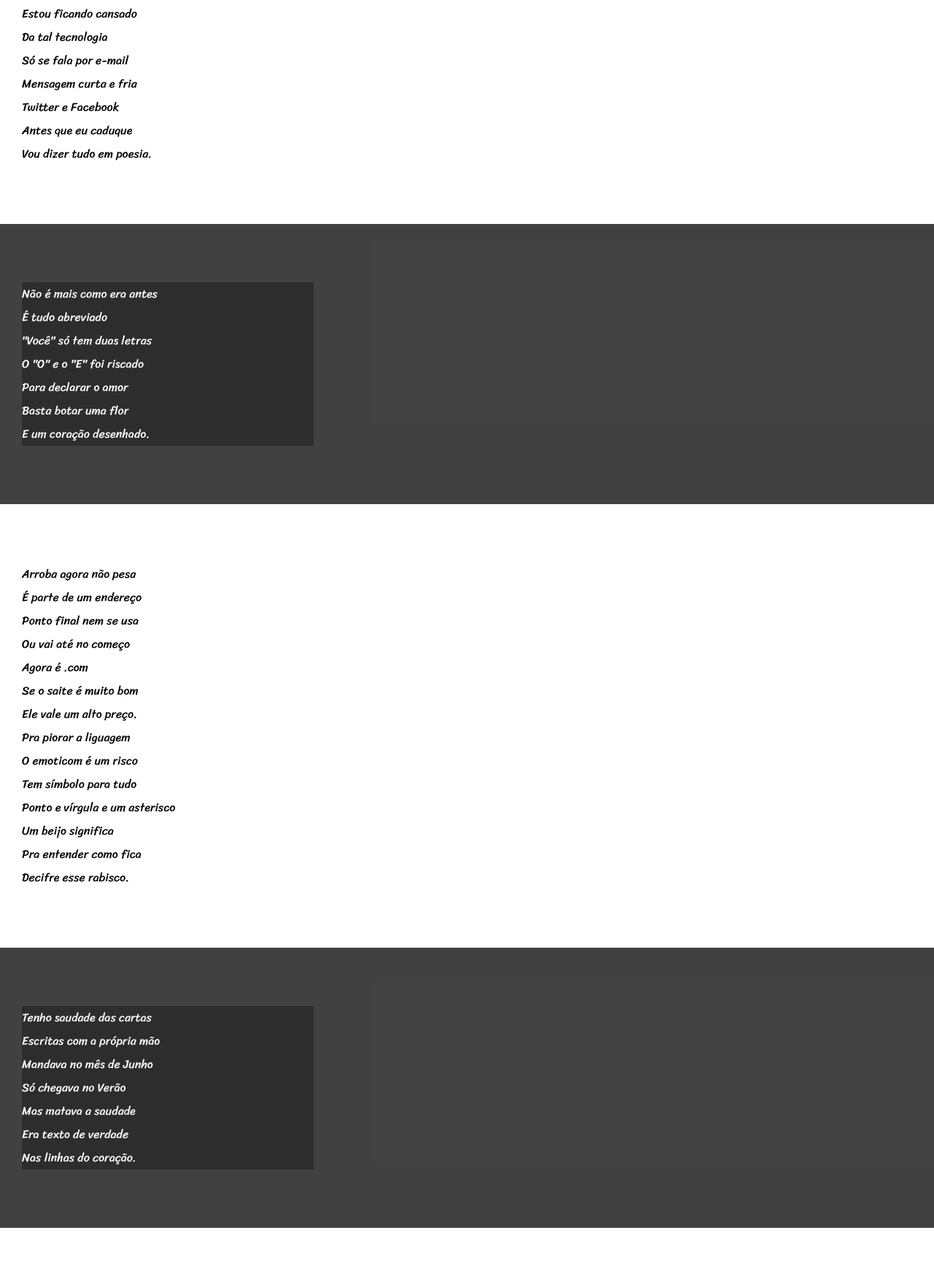
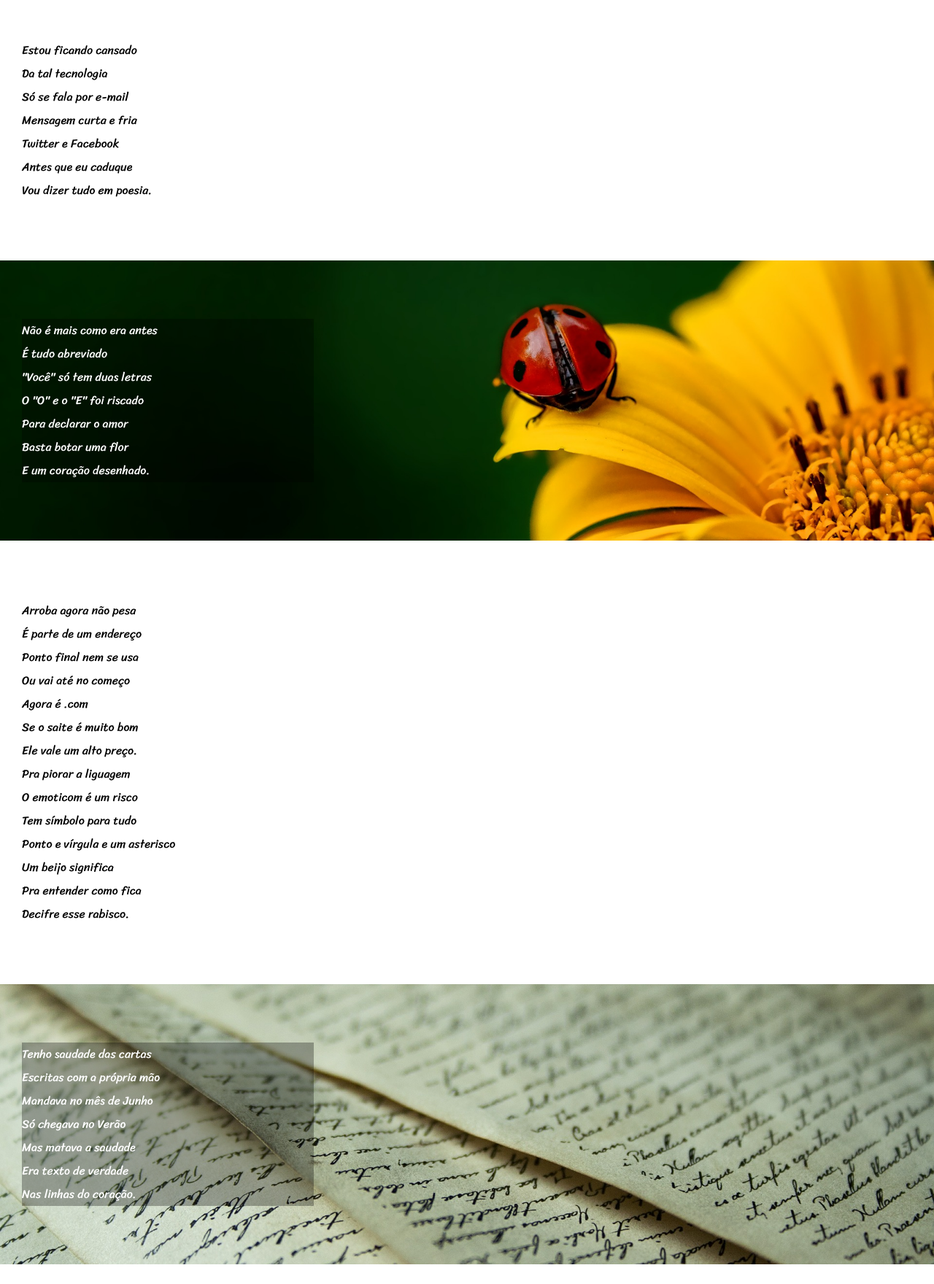
Before and after one commit to j-dutra/projeto-cordel, a plain HTML site: page index.html in a window 1280 px wide. Shown: the part 182-1942 px from the top of the page at 73% size. Drawn offline with Linux system fonts and the light colour scheme.

Commit message:
update css images

```diff
--- a/estilo/style.css
+++ b/estilo/style.css
@@ -31,8 +31,8 @@ header > h1 {
 }
 
 header > p {
-    font-family: var(--fonte1)
-    paddin
+    font-family: var(--fonte1);
+    padding-bottom: 50px;
 
 }
 
@@ -69,6 +69,16 @@ section.imagem > p {
     background-color: rgba(0, 0, 0, 0.300);
 }
 
+section#img1 {
+    background: black url('../imagens/background001.jpg') center center no-repeat fixed;
+    background-size: cover;
+}
+
+section#img2 {
+    background: black url('../imagens/background002.jpg') center center no-repeat fixed;
+    background-size: cover
+}
+
 footer {
     background-color: black;
     color: white;
--- a/index.html
+++ b/index.html
@@ -28,7 +28,7 @@
             </p>
         </section>
 
-        <section class="imagem">
+        <section class="imagem" id="img1">
             <p>
                 Não é mais como era antes <br>
                 É tudo abreviado <br>
@@ -60,8 +60,7 @@
             </p>
         </section>
 
-        <section class="imagem
-        ">
+        <section class="imagem" id="img2">
             <p>
                 Tenho saudade das cartas <br>
                 Escritas com a própria mão <br>
```
